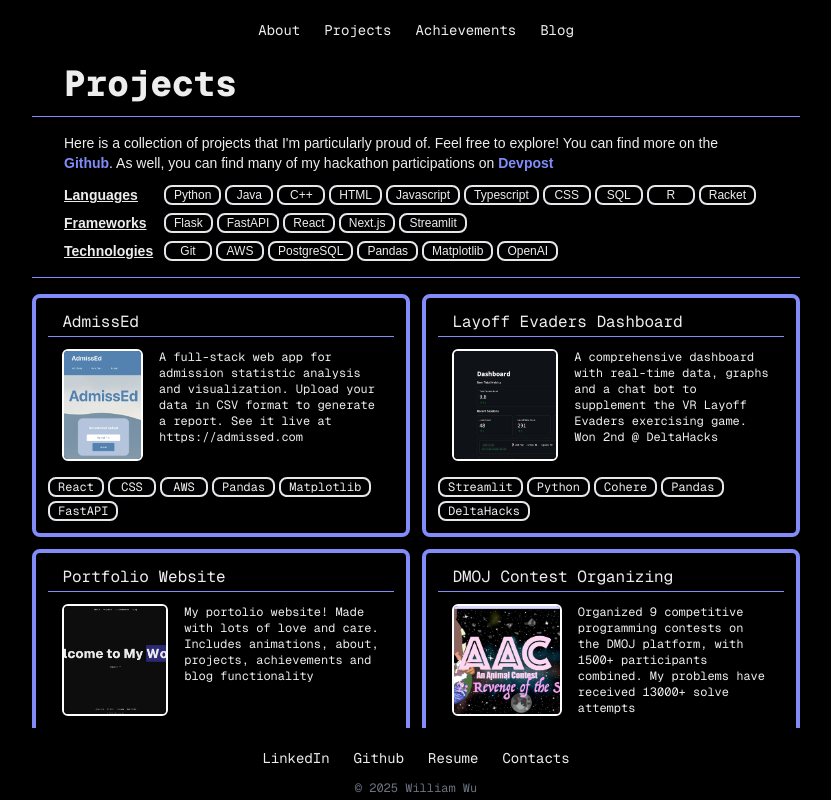
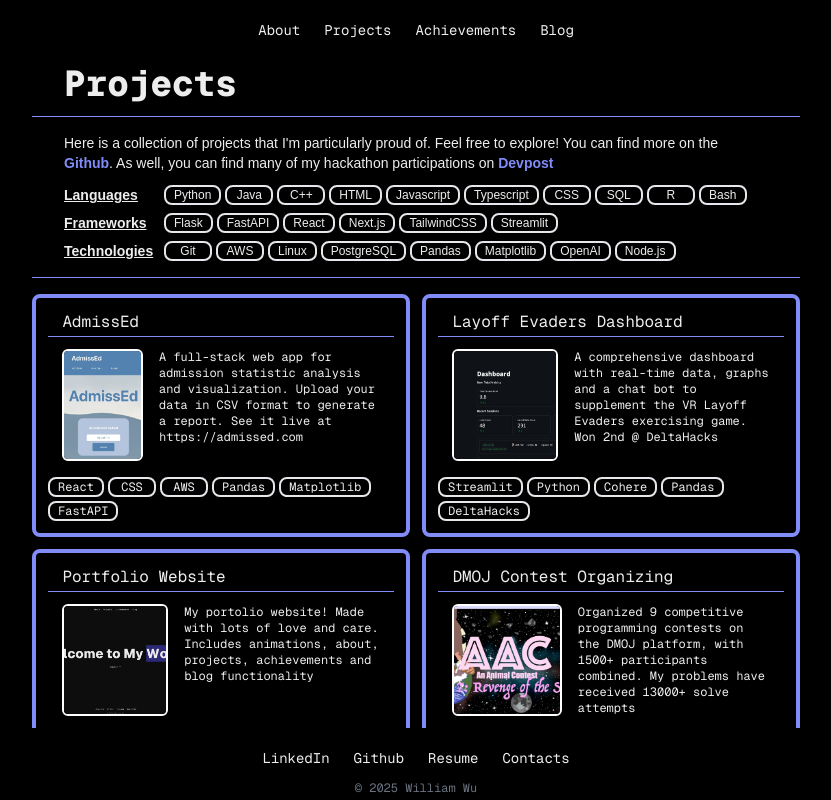
Before and after one commit to Williamwu277/PersonalWebsite, a Next.js app: page /projects in a window 1280 px wide. Shown: the top 800 px of the page, without its empty margins (224-1055 px from the left). Built offline with nearby package versions, Linux system fonts and the light colour scheme.

Commit message:
Update resume

```diff
--- a/src/app/projects/page.tsx
+++ b/src/app/projects/page.tsx
@@ -25,11 +25,11 @@ export default function Projects() {
         </p>
         <div className="grid grid-cols-1 md:grid-cols-[100px_auto] gap-y-2 mb-1">
           <p className="text-sm font-bold underline">Languages</p>
-          <TagGroup tags={["Python", "Java", "C++", "HTML", "Javascript", "Typescript", "CSS", "SQL", "R", "Racket"]}/>
+          <TagGroup tags={["Python", "Java", "C++", "HTML", "Javascript", "Typescript", "CSS", "SQL", "R", "Bash"]}/>
           <p className="text-sm font-bold underline">Frameworks</p>
-          <TagGroup tags={["Flask", "FastAPI", "React", "Next.js", "Streamlit"]}/>
+          <TagGroup tags={["Flask", "FastAPI", "React", "Next.js", "TailwindCSS", "Streamlit"]}/>
           <p className="text-sm font-bold underline">Technologies</p>
-          <TagGroup tags={["Git", "AWS", "PostgreSQL", "Pandas", "Matplotlib", "OpenAI"]}/>
+          <TagGroup tags={["Git", "AWS", "Linux", "PostgreSQL", "Pandas", "Matplotlib", "OpenAI", "Node.js"]}/>
         </div>
       </div>
       <hr className="w-full h-0.25 border-indigo-400 mb-1"></hr>
```
Also changed, not shown: src/app/page.tsx (+0 -11 lines), 1 other file (tests, documents, lock files or other folders).
